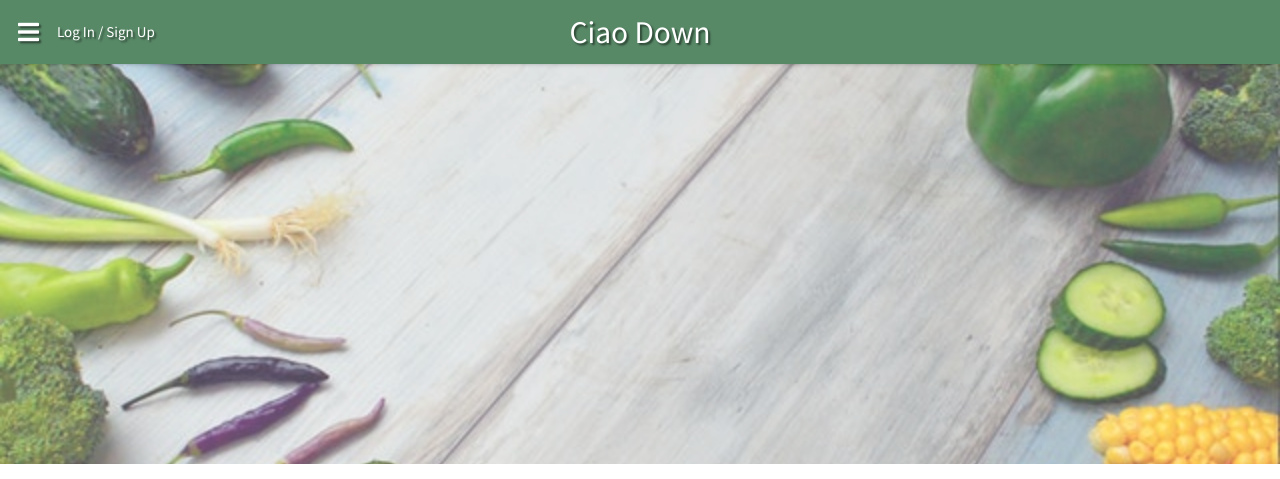
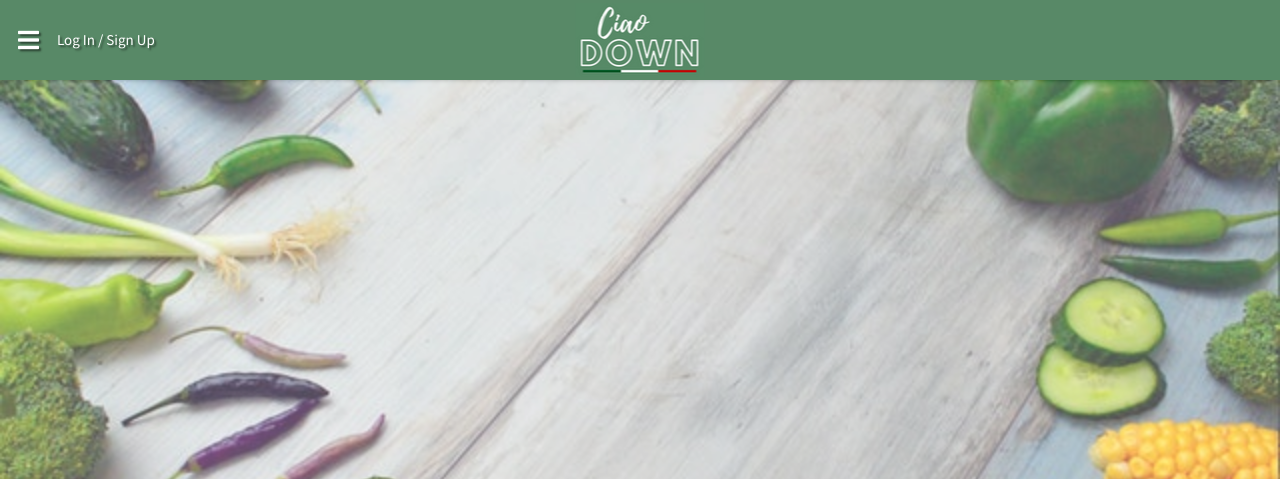
Before and after one commit to Gregory4321/ciao-down, a Flask app: page / in a window 1280 px wide. Shown: the top 479 px of the page. Run offline with Flask 2, Linux system fonts and the light colour scheme; some libraries are stand-ins or nearby versions; some web fonts are replaced.

Commit message:
Added Logo and styled

```diff
--- a/static/css/style.css
+++ b/static/css/style.css
@@ -21,8 +21,9 @@ h1, h2, h3, h4, h5, h6 {
     text-shadow: 2px 2px 2px rgba(0, 0, 0, 0.5);
 }
 
-.top-nav-color {
+.top-nav {
     background-color: #588967;
+    height: 80px;
 }
 
 .hamburger:hover {
@@ -31,6 +32,10 @@ h1, h2, h3, h4, h5, h6 {
 
 .navbar-entry:hover {
     text-decoration: underline;
+}
+
+.logo-image {
+    margin-top: 20px;
 }
 
 /* ----------------------------- Sidenav */
@@ -88,6 +93,15 @@ h1, h2, h3, h4, h5, h6 {
 
 /* ----------------------------- Forms */
 
+.slider img {
+    opacity: 0.4;
+}
+
+.slider .slides li .caption {
+    top: 35%;
+    text-shadow: 4px 4px 4px rgba(0, 0, 0, 0.5);
+}
+
 .page-heading {
     margin: 3rem 0 0 0;
 }
@@ -135,7 +149,7 @@ h1, h2, h3, h4, h5, h6 {
 /* ----------------------------- Footer */
 
 .page-footer {
-    background-color: #CCE3DE;
+    background-color: #BF0E0E;
     color: #000;
     padding: 0;
 }
--- a/templates/base.html
+++ b/templates/base.html
@@ -16,9 +16,11 @@
 
     <header>
         <!-- top navbar -->
-        <nav class="nav-extended text-shadow top-nav-color">
-            <div class="nav-wrapper">
-                <a href="{{ url_for('index') }}" class="brand-logo center">Ciao Down</a>
+        <nav class="text-shadow top-nav">
+            <div class="nav-wrapper valign-wrapper">
+                <a href="{{ url_for('index') }}" class="brand-logo center valign-wrapper">
+                    <img src="static/images/logo.png" alt="Ciao Down Logo" class="logo-image">
+                </a>
                 <a href="#" data-target="mobile-demo" class="sidenav-trigger show-on-large"><i class="fas fa-bars hamburger"></i></a>
                 <div class="navbar-entries">
                 {% if not session.user %}
```
Also changed, not shown: static/images/logo.png (added).
